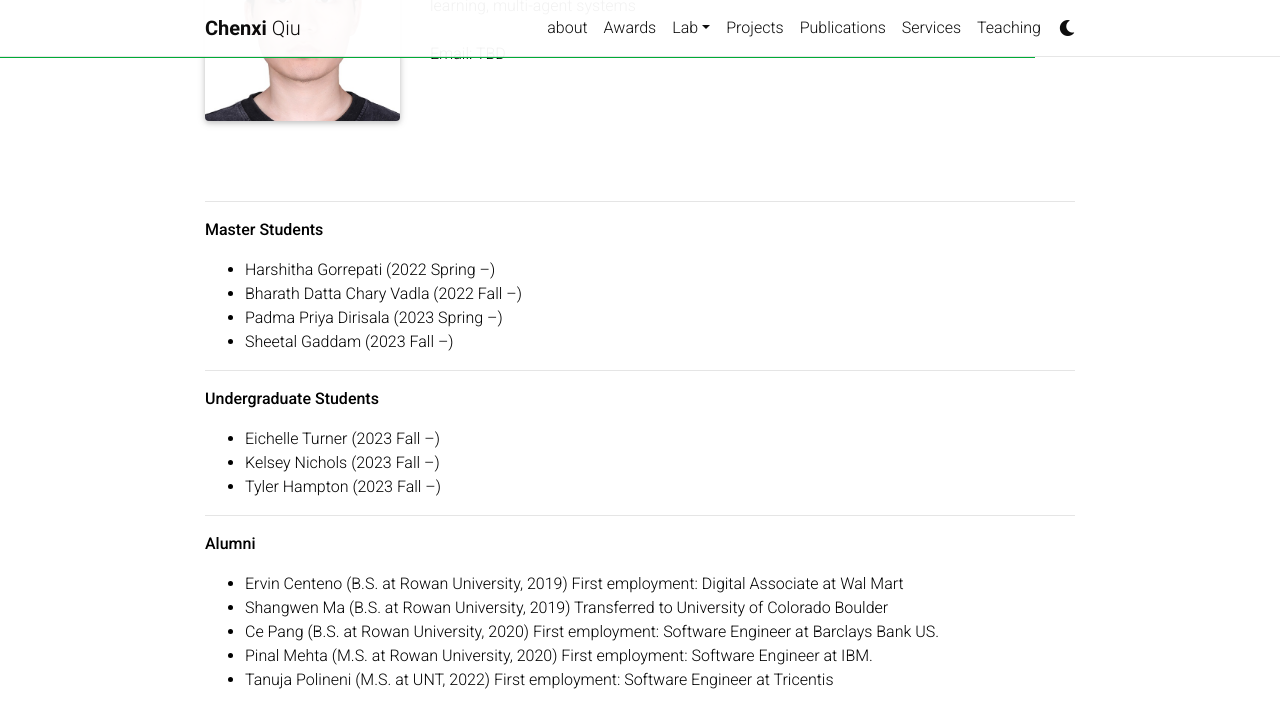
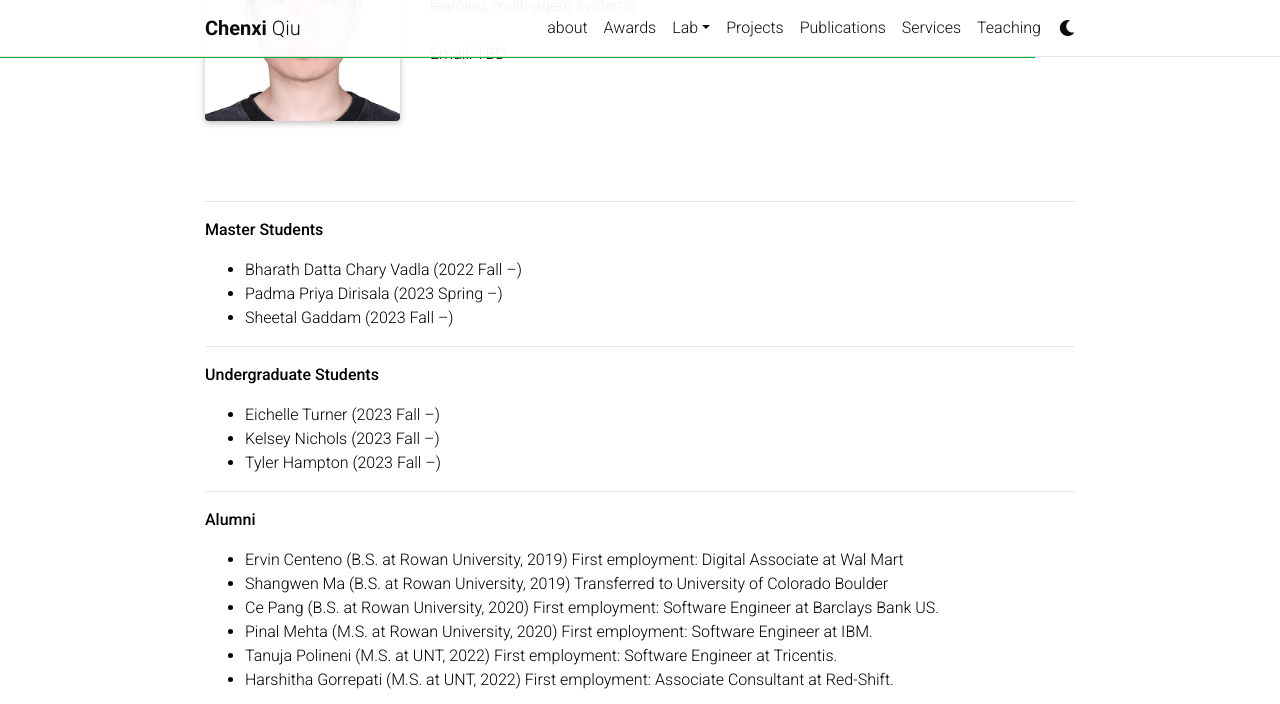
Before and after one commit to chenxiunt/chenxiunt.github.io, a Jekyll site: the page built from _pages/people.md, in a window 1280 px wide and 900 px high, scrolled down 1269 px, cut to the strip 0-704 px from the top of the window. Built offline with Jekyll 4.4.1, drawn with Linux system fonts in a browser that asks for light colours; comment, search, counter and statistics services are not loaded; a style sheet for code colours, icons or effects is not loaded.

Commit message:
Update people.md

```diff
--- a/_pages/people.md
+++ b/_pages/people.md
@@ -88,7 +88,6 @@ I am fortunate to work with several bright students:
 
 -----------------------
 **Master Students**
-* Harshitha Gorrepati (2022 Spring --)
 * Bharath Datta Chary Vadla (2022 Fall --)
 * Padma Priya Dirisala (2023 Spring --)
 * Sheetal Gaddam (2023 Fall --)
@@ -101,11 +100,13 @@ I am fortunate to work with several bright students:
 
 -----------------------
 **Alumni**
+
 * Ervin Centeno (B.S. at Rowan University, 2019) First employment: Digital Associate at Wal Mart
 * Shangwen Ma (B.S. at Rowan University, 2019) Transferred to University of Colorado Boulder
 * Ce Pang (B.S. at Rowan University, 2020) First employment: Software Engineer at Barclays Bank US.
 * Pinal Mehta (M.S. at Rowan University, 2020) First employment: Software Engineer at IBM.
-* Tanuja Polineni (M.S. at UNT, 2022) First employment: Software Engineer at Tricentis
+* Tanuja Polineni (M.S. at UNT, 2022) First employment: Software Engineer at Tricentis.
+* Harshitha Gorrepati (M.S. at UNT, 2022) First employment: Associate Consultant at Red-Shift.
 
 <div class="people">
 
```
